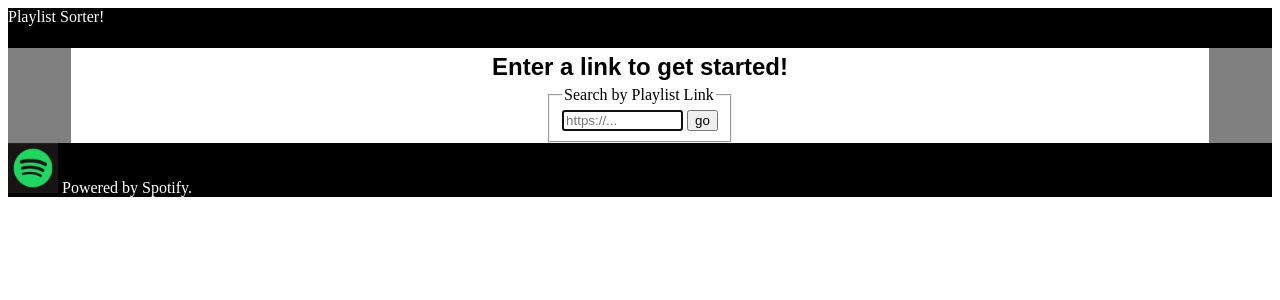
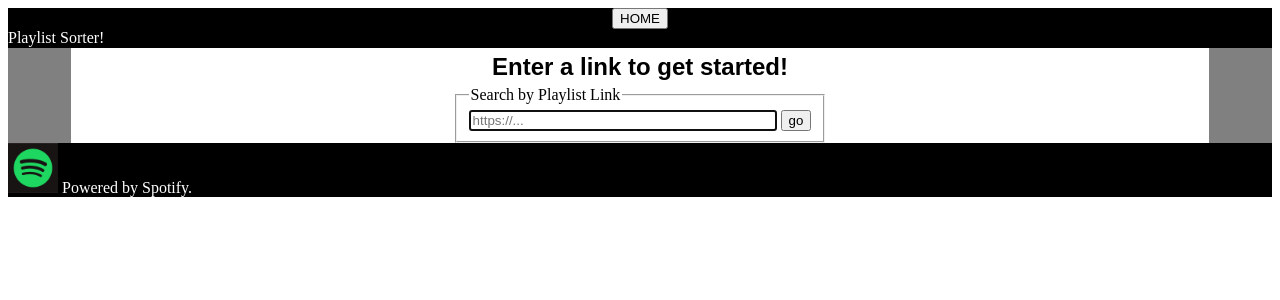
Before and after one commit to Ameliyn/CS293, a PHP site: page / in a window 1280 px wide. Shown: the top 300 px of the page. Run offline with PHP 8.4, Linux system fonts and the light colour scheme.

Commit message:
Some updates.

```diff
--- a/FinalProject/common.php
+++ b/FinalProject/common.php
@@ -71,7 +71,10 @@
     function getHeader(){
 
         echo '<div id="banner">
-        <a href="index.php"></a>
+        <!-- form to search for a specific artist -->
+            <form id="homeButton" action="index.php" method="get">
+                    <div><input type="submit" value="HOME" /></div>
+            </form>
         Playlist Sorter!
         </div>';
     }
@@ -83,7 +86,7 @@
     }
     function getFooter(){
         echo '<div id="footer">
-        <img src="SpotifyIco.png" alt="banner logo"/> Powered by Spotify.
+        <a href="https://spotify.com" target=_blank><img src="SpotifyIco.png" alt="banner logo"/></a> Powered by Spotify.
         </div>';
     }
 
@@ -95,7 +98,7 @@
                 <fieldset>
                     <legend>Search by Playlist Link</legend>
                     <div>
-                        <input name="Link" type="text" size="12" placeholder="https://..." autofocus="autofocus" />
+                        <input id="searchBar" name="Link" type="text" size="12" placeholder="https://..." autofocus="autofocus" />
                         <input type="submit" value="go" />
                     </div>
                 </fieldset>
--- a/FinalProject/final.css
+++ b/FinalProject/final.css
@@ -65,3 +65,6 @@ a{
 th a {
     color: black;
 }
+#searchBar{
+    min-width: 300px;
+}
--- a/FinalProject/index.php
+++ b/FinalProject/index.php
@@ -2,8 +2,10 @@
 <html>
     <?php include "common.php"?>
     <?php
-    session_destroy();
-    $_SESSION = array();
+    if(isset($_SESSION)){
+        session_destroy();
+        $_SESSION = array();
+    }
 
     session_start();
     getHead();
--- a/FinalProject/search_playlist.php
+++ b/FinalProject/search_playlist.php
@@ -95,7 +95,9 @@
         echo getPlaylistHeaders();
         for($i = 1; $i <= sizeof($playlistData->tracks->items); $i++){
             $item = $playlistData->tracks->items[$i-1];
-            echo "<tr><td>".$item->songNumber."</td>";
+            echo "<tr>";
+            echo "<td><img src=".$item->track->album->images[0]->url." width=40px></td>";
+            echo "<td>".$item->songNumber."</td>";
             echo "<td id=name><a href=".$item->track->external_urls->spotify." target=_blank>".$item->track->name."</a></td>";
             echo "<td id=name><a href=".$item->track->artists[0]->external_urls->spotify." target=_blank>".$item->track->artists[0]->name."</a></td>";
             $trackData = $item->trackData;
@@ -115,6 +117,7 @@
 
     function getPlaylistHeaders(){
         $header =  '<tr>';
+        $header .= '<th>Image</th>';
         $header .= '<th><a href="'.explode("&", $_SERVER["REQUEST_URI"])[0].'&Sort=songNumber'.'">#</a></th>';
         $header .= '<th><a href="'.explode("&", $_SERVER["REQUEST_URI"])[0].'&Sort=songName'.'">Song Name</a></th>';
         $header .= '<th><a href="'.explode("&", $_SERVER["REQUEST_URI"])[0].'&Sort=artistName'.'">Artist Name</a></th>';
```
